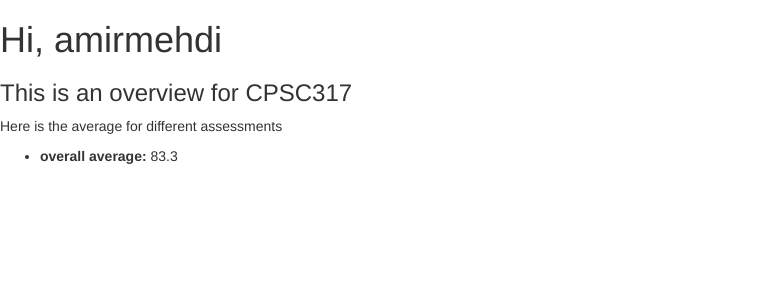
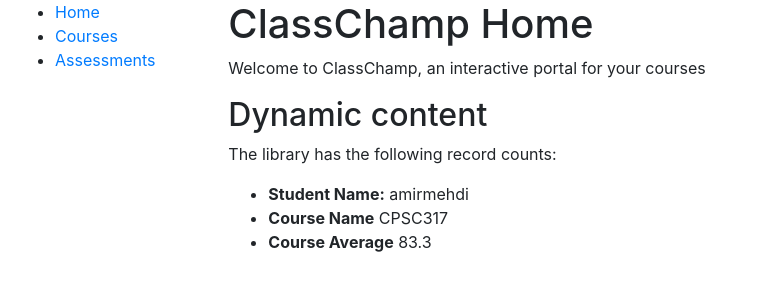
Before and after one commit to AmirNaghibi/ClassChamp, a Django app: page /dashboard/ in a window 1280 px wide. Shown: the top 300 px of the page, without its empty margins (0-768 px from the left). Run offline with Django 3.2, Linux system fonts and the light colour scheme; data comes from the database, SQL or seed files in the repository; some libraries are stand-ins or nearby versions.

Commit message:
added base html and index html

```diff
--- /dev/null
+++ b/dashboard/templates/base_generic.html
@@ -0,0 +1,31 @@
+<!DOCTYPE html>
+<html lang="en">
+<head>
+  {% block title %}<title>ClassChamp</title>{% endblock %}
+  <meta charset="utf-8">
+  <meta name="viewport" content="width=device-width, initial-scale=1">
+  <link rel="stylesheet" href="https://stackpath.bootstrapcdn.com/bootstrap/4.1.3/css/bootstrap.min.css" integrity="sha384-MCw98/SFnGE8fJT3GXwEOngsV7Zt27NXFoaoApmYm81iuXoPkFOJwJ8ERdknLPMO" crossorigin="anonymous">
+
+  <!-- Add additional CSS in static file -->
+  {% load static %}
+  <link rel="stylesheet" href="{% static 'css/styles.css' %}">
+</head>
+<body>
+  <div class="container-fluid">
+    <div class="row">
+      <div class="col-sm-2">
+      {% block sidebar %}
+      <ul class="sidebar-nav">
+        <li><a href="{% url 'index' %}">Home</a></li>
+        <li><a href="">Courses</a></li>
+        <li><a href="">Assessments</a></li>
+      </ul>
+     {% endblock %}
+      </div>
+      <div class="col-sm-10 ">
+      {% block content %}{% endblock %}
+      </div>
+    </div>
+  </div>
+</body>
+</html>
--- a/dashboard/templates/index.html
+++ b/dashboard/templates/index.html
@@ -1,26 +1,14 @@
-<!DOCTYPE html>
-<html lang="en">
-<head>
+{% extends "base_generic.html" %}
 
-  {% block title %}<title>ClassChamp</title>{% endblock %}
-  <meta charset="utf-8">
-  <meta name="viewport" content="width=device-width, initial-scale=1">
-  <link rel="stylesheet" href="https://maxcdn.bootstrapcdn.com/bootstrap/3.3.7/css/bootstrap.min.css">
-  <script src="https://ajax.googleapis.com/ajax/libs/jquery/1.12.4/jquery.min.js"></script>
-  <script src="https://maxcdn.bootstrapcdn.com/bootstrap/3.3.7/js/bootstrap.min.js"></script>
+{% block content %}
+  <h1>ClassChamp Home</h1>
+  <p>Welcome to ClassChamp, an interactive portal for your courses</p>
 
-</head>
-
-<body>
-  {% block content %}
-    <h1>Hi, {{ student_name }}</h1>
-    <h3>This is an overview for {{ course_name }}</h3>
-
-    <p>Here is the average for different assessments</p>
-    <ul>
-    <li><strong>overall average:</strong> {{ overall_avg }}</li>
-    </ul>
-
+  <h2>Dynamic content</h2>
+  <p>The library has the following record counts:</p>
+  <ul>
+    <li><strong>Student Name:</strong> {{ student_name }}</li>
+    <li><strong>Course Name</strong> {{ course_name }}</li>
+    <li><strong>Course Average</strong> {{ overall_avg }}</li>
+  </ul>
 {% endblock %}
-</body>
-</html>
```
